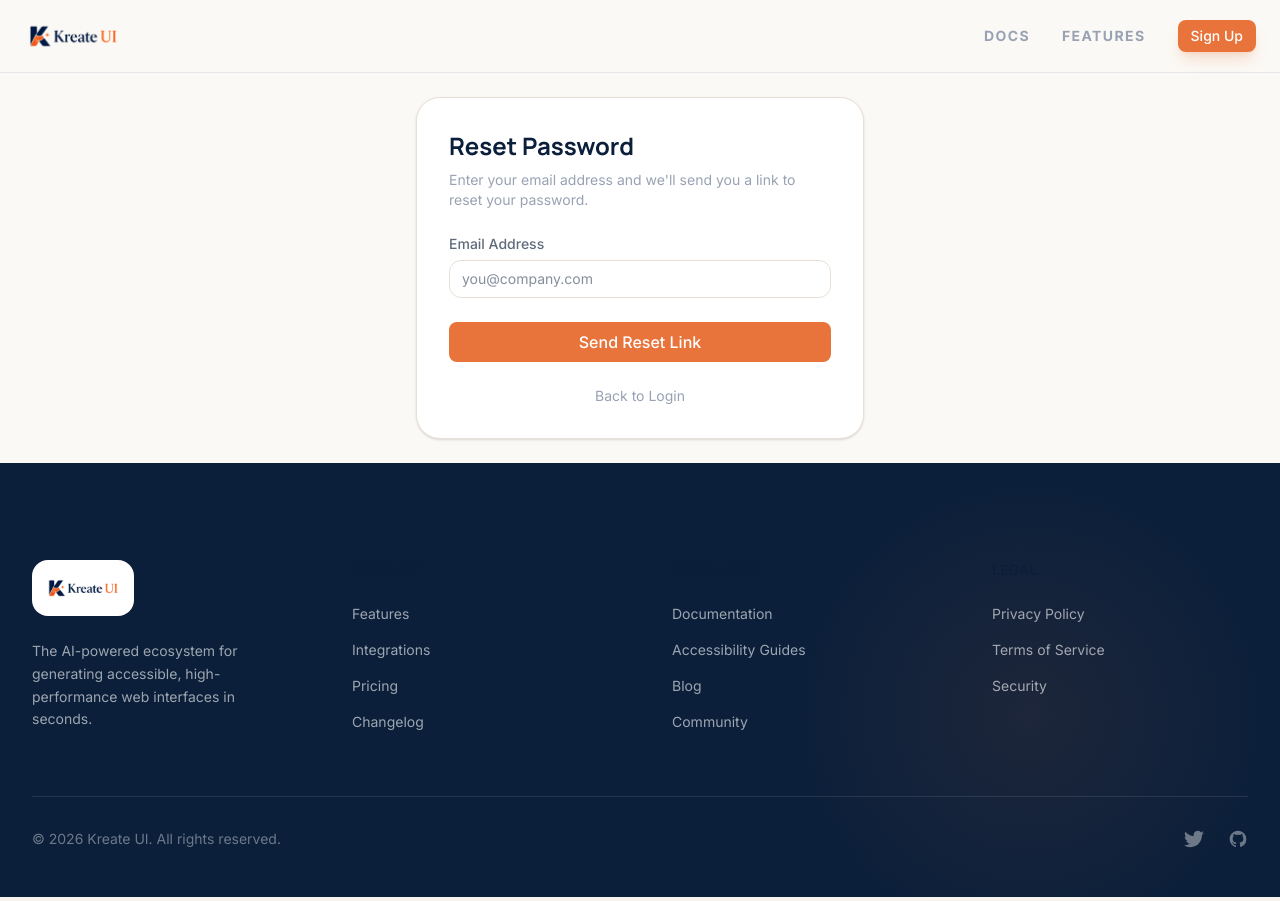
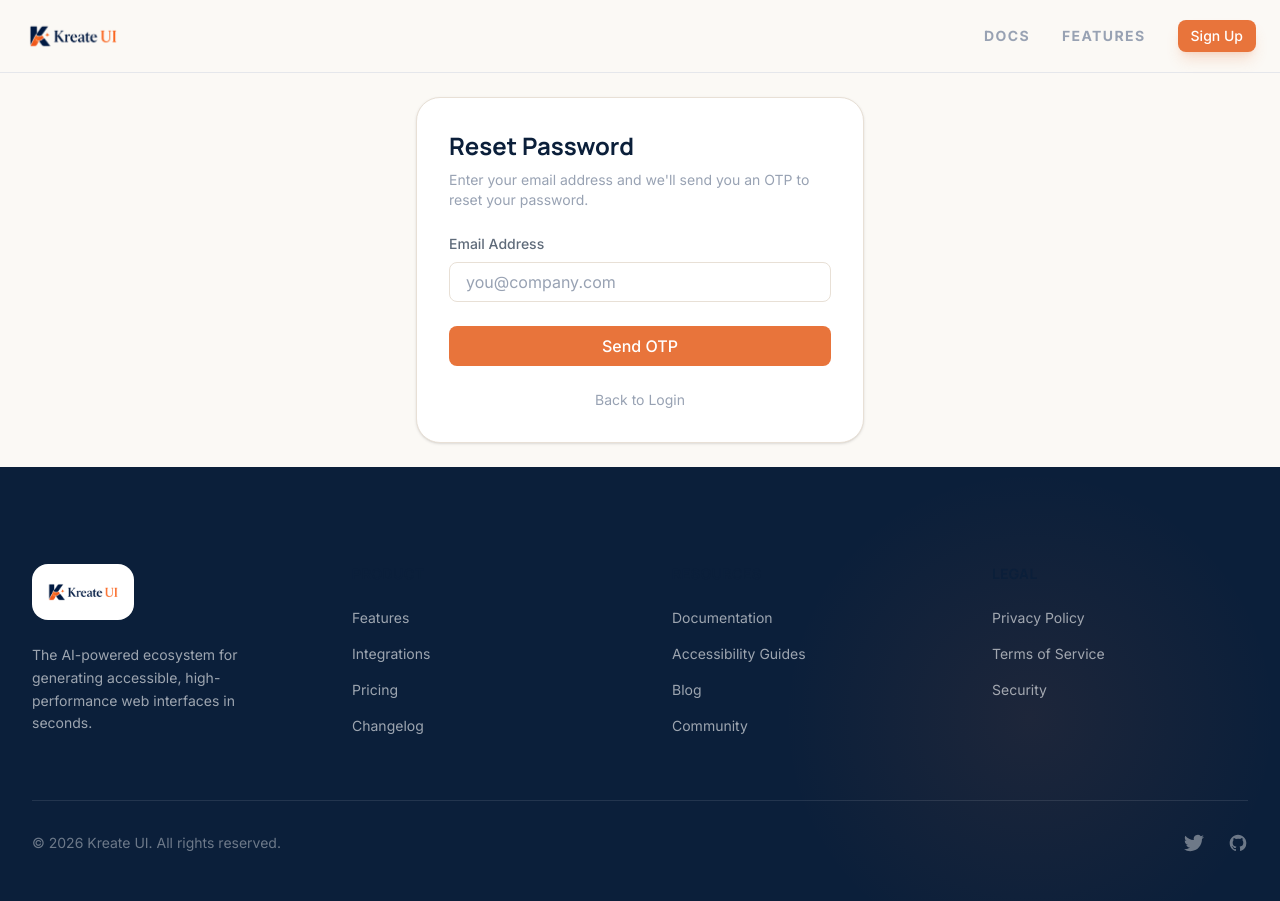
Before and after one commit to UsmanAli39326/KreateUI, a React (Vite) app: page /forgot-password in a window 1280 px wide. Built offline with nearby package versions, Linux system fonts and the light colour scheme.

Commit message:
fixed some navigation issues

```diff
--- a/src/components/AuthPages/SignUpFormCard.jsx
+++ b/src/components/AuthPages/SignUpFormCard.jsx
@@ -184,7 +184,7 @@ export default function SignUpFormCard({ onContinueGoogle, onContinueGithub }) {
 
         <p className="text-center mt-8 text-sm text-text-3">
           Already a member?{" "}
-          <Link className="text-primary font-bold hover:underline" to="/auth/login">
+          <Link className="text-primary font-bold hover:underline" to="/auth">
             Log in to your account
           </Link>
         </p>
--- a/src/pages/auth/ForgotPasswordPage.jsx
+++ b/src/pages/auth/ForgotPasswordPage.jsx
@@ -2,17 +2,36 @@ import React, { useState } from "react";
 import { useNavigate } from "react-router-dom";
 import AuthHeader from "../../components/AuthPages/AuthHeader";
 import Footer from "../../components/Footer";
-import { Button } from "../../components/Common";
+import { Button, Input } from "../../components/Common";
 
 export default function ForgotPasswordPage() {
   const navigate = useNavigate();
+  const [stage, setStage] = useState("email"); // 'email', 'otp', 'reset', 'success'
   const [email, setEmail] = useState("");
-  const [submitted, setSubmitted] = useState(false);
+  const [otp, setOtp] = useState("");
+  const [newPassword, setNewPassword] = useState("");
+  const [confirmPassword, setConfirmPassword] = useState("");
 
-  const handleSubmit = (e) => {
+  const handleEmailSubmit = (e) => {
     e.preventDefault();
-    // Simulate API call
-    setSubmitted(true);
+    // Simulate sending OTP API call
+    setStage("otp");
+  };
+
+  const handleOtpSubmit = (e) => {
+    e.preventDefault();
+    // Simulate verifying OTP API call
+    setStage("reset");
+  };
+
+  const handleResetSubmit = (e) => {
+    e.preventDefault();
+    if (newPassword !== confirmPassword) {
+      alert("Passwords do not match");
+      return;
+    }
+    // Simulate resetting password API call
+    setStage("success");
   };
 
   return (
@@ -22,34 +41,23 @@ export default function ForgotPasswordPage() {
       <main className="flex-1 flex items-center justify-center p-6 flex-col">
         <div className="bg-surface-1 border border-border-1 rounded-2xl p-8 w-full max-w-md shadow-sm">
           <h1 className="text-2xl font-bold text-text-1 mb-2">Reset Password</h1>
-          {submitted ? (
-            <div className="text-center py-6">
-              <div className="size-12 bg-success/10 text-success rounded-full flex items-center justify-center mx-auto mb-4">
-                <svg className="size-6" fill="none" viewBox="0 0 24 24" stroke="currentColor">
-                  <path strokeLinecap="round" strokeLinejoin="round" strokeWidth="2" d="M5 13l4 4L19 7" />
-                </svg>
-              </div>
-              <p className="text-text-2 mb-6">If an account exists for <span className="font-medium text-text-1">{email}</span>, you will receive a password reset link shortly.</p>
-              <Button variant="secondary" fullWidth onClick={() => navigate("/auth")}>
-                Return to Login
-              </Button>
-            </div>
-          ) : (
-            <form onSubmit={handleSubmit} className="flex flex-col gap-4">
-              <p className="text-sm text-text-3 mb-2">Enter your email address and we'll send you a link to reset your password.</p>
-              <div>
-                <label className="block text-sm font-medium text-text-2 mb-1.5">Email Address</label>
-                <input
+
+          {stage === "email" && (
+            <form onSubmit={handleEmailSubmit} className="flex flex-col gap-4">
+              <p className="text-sm text-text-3 mb-2">
+                Enter your email address and we'll send you an OTP to reset your password.
+              </p>
+              <Input
+                id="email"
+                label="Email Address"
                 type="email"
                 required
                 value={email}
                 onChange={(e) => setEmail(e.target.value)}
-                  className="w-full px-3 py-2 bg-surface-1 border border-border-1 rounded-lg text-sm text-text-1 focus:border-accent-1 outline-none transition-colors"
                 placeholder="you@company.com"
               />
-              </div>
               <Button type="submit" variant="primary" fullWidth className="mt-2">
-                Send Reset Link
+                Send OTP
               </Button>
               <button
                 type="button"
@@ -60,6 +68,77 @@ export default function ForgotPasswordPage() {
               </button>
             </form>
           )}
+
+          {stage === "otp" && (
+            <form onSubmit={handleOtpSubmit} className="flex flex-col gap-4">
+              <p className="text-sm text-text-3 mb-2">
+                We've sent an OTP to <span className="font-medium text-text-1">{email}</span>. Please enter it below.
+              </p>
+              <Input
+                id="otp"
+                label="One-Time Password (OTP)"
+                type="text"
+                required
+                value={otp}
+                onChange={(e) => setOtp(e.target.value)}
+                placeholder="Enter 6-digit OTP"
+                maxLength={6}
+              />
+              <Button type="submit" variant="primary" fullWidth className="mt-2">
+                Verify OTP
+              </Button>
+              <button
+                type="button"
+                onClick={() => setStage("email")}
+                className="text-sm text-text-3 hover:text-text-1 transition-colors mt-2"
+              >
+                Change Email
+              </button>
+            </form>
+          )}
+
+          {stage === "reset" && (
+            <form onSubmit={handleResetSubmit} className="flex flex-col gap-4">
+              <p className="text-sm text-text-3 mb-2">
+                Please enter your new password.
+              </p>
+              <Input
+                id="newPassword"
+                label="New Password"
+                type="password"
+                required
+                value={newPassword}
+                onChange={(e) => setNewPassword(e.target.value)}
+                placeholder="••••••••"
+              />
+              <Input
+                id="confirmPassword"
+                label="Confirm Password"
+                type="password"
+                required
+                value={confirmPassword}
+                onChange={(e) => setConfirmPassword(e.target.value)}
+                placeholder="••••••••"
+              />
+              <Button type="submit" variant="primary" fullWidth className="mt-2">
+                Reset Password
+              </Button>
+            </form>
+          )}
+
+          {stage === "success" && (
+            <div className="text-center py-6">
+              <div className="size-12 bg-success/10 text-success rounded-full flex items-center justify-center mx-auto mb-4">
+                <svg className="size-6" fill="none" viewBox="0 0 24 24" stroke="currentColor">
+                  <path strokeLinecap="round" strokeLinejoin="round" strokeWidth="2" d="M5 13l4 4L19 7" />
+                </svg>
+              </div>
+              <p className="text-text-2 mb-6">Your password has been successfully reset. You can now log in with your new password.</p>
+              <Button variant="secondary" fullWidth onClick={() => navigate("/auth")}>
+                Return to Login
+              </Button>
+            </div>
+          )}
         </div>
       </main>
 
--- a/src/pages/auth/Login.jsx
+++ b/src/pages/auth/Login.jsx
@@ -36,7 +36,7 @@ export default function Login() {
 
   return (
     <div className="min-h-screen flex flex-col bg-bg-1 text-text-2">
-      <AuthHeader onSignUpClick={() => navigate("/auth/register")} />
+      <AuthHeader onSignUpClick={() => navigate("/signup")} />
 
       <main className="flex-1 flex items-center justify-center p-6 flex-col">
         {error && <div className="mb-4 text-red-500 bg-red-100 p-3 rounded-lg max-w-sm w-full text-center">{error}</div>}
@@ -50,8 +50,8 @@ export default function Login() {
             // TODO: OAuth redirect
             console.log("google");
           }}
-          onSignUpClick={() => navigate("/auth/register")}
-          onForgotPasswordClick={() => navigate("/auth/reset")}
+          onSignUpClick={() => navigate("/signup")}
+          onForgotPasswordClick={() => navigate("/forgot-password")}
         />
       </main>
 
```
Lines whose indentation alone changed are shown as unchanged.
